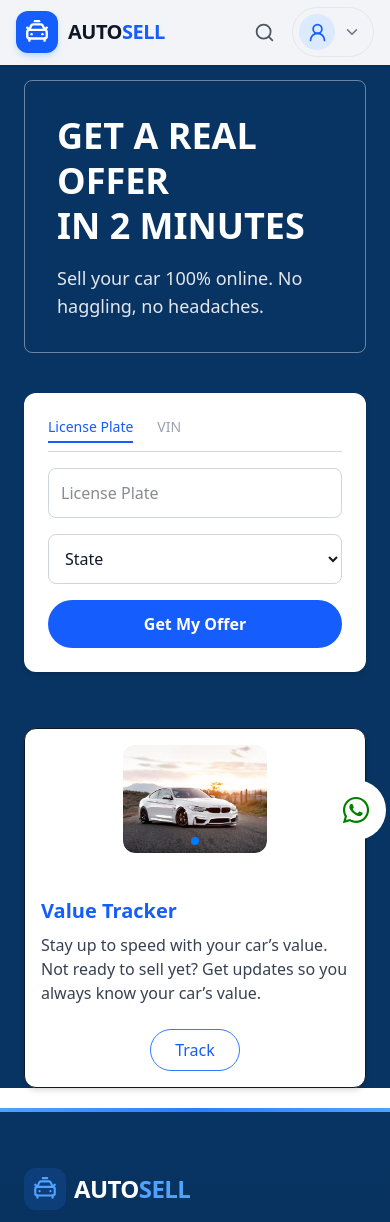
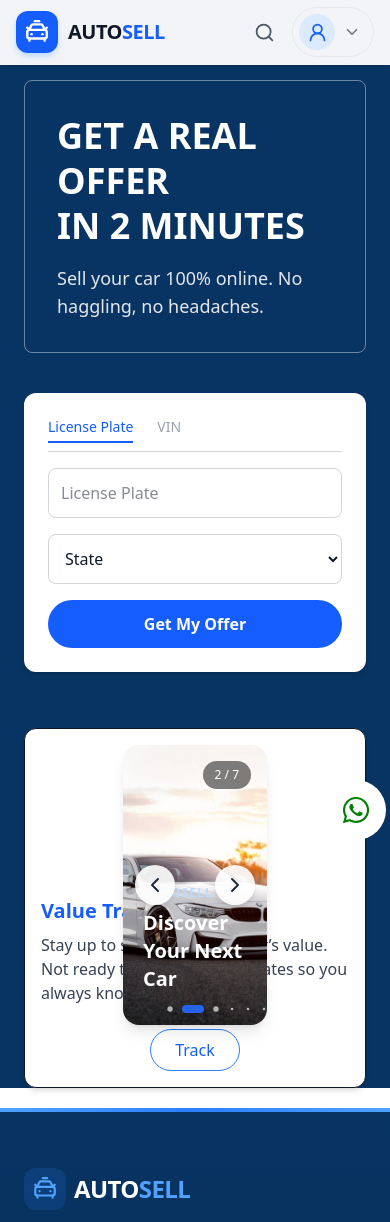
Before and after one commit to heur402/AUTOSELL, a React (Vite) app in the folder Frontend/: page / in a window 390 px wide. Shown: the top 1222 px of the page. Built offline with nearby package versions, Linux system fonts and the light colour scheme.

Commit message:
now swiping.jsx is scalable

```diff
--- a/Frontend/src/component/Swiping.jsx
+++ b/Frontend/src/component/Swiping.jsx
@@ -1,65 +1,190 @@
-import React from "react";
-import { photo } from "../assets/assets";
+
+import React, { useMemo, useRef, useState } from "react";
 import { Swiper, SwiperSlide } from "swiper/react";
+
+import {
+  Autoplay,
+  Pagination,
+  EffectFade,
+  A11y,
+} from "swiper/modules";
+
+import { ChevronLeft, ChevronRight } from "lucide-react";
+
 import "swiper/css";
 import "swiper/css/pagination";
-import { Autoplay, Pagination } from "swiper/modules";
+import "swiper/css/effect-fade";
+
+import { photo } from "../assets/assets";
 
 const Swiping = () => {
-  // Normalize: accept array, object, or single string
-  const images = React.useMemo(() => {
-    if (Array.isArray(photo)) return photo;
-    if (typeof photo === "string") return [photo];
-    if (photo && typeof photo === "object") return Object.values(photo);
+  const swiperRef = useRef(null);
+  const [activeIndex, setActiveIndex] = useState(0);
+
+  // Normalize images
+  const images = useMemo(() => {
+    if (Array.isArray(photo)) {
+      return photo.filter(Boolean);
+    }
+
+    if (typeof photo === "string") {
+      return photo ? [photo] : [];
+    }
+
+    if (photo && typeof photo === "object") {
+      return Object.values(photo).filter(Boolean);
+    }
+
     return [];
   }, []);
 
+  const hasMultipleImages = images.length > 1;
+
+  // Empty state
   if (!images.length) {
     return (
-      <div className="w-full aspect-[16/9] rounded-xl bg-gray-100 flex items-center justify-center text-gray-400 text-sm">
-        No photos to display
+      <div className="w-full h-[280px] md:h-[400px] rounded-2xl bg-gray-100 flex flex-col items-center justify-center gap-3">
+        <div className="text-gray-400 text-4xl">🚗</div>
+
+        <p className="text-gray-500 text-sm">
+          No photos available
+        </p>
       </div>
     );
   }
 
   return (
-    <div className="w-full">
+    <div className="w-full relative group">
+
+      {/* SWIPER */}
       <Swiper
-        modules={[Pagination, Autoplay]}
-        autoplay={{ delay: 3000, disableOnInteraction: false }}
-        pagination={{ clickable: true, dynamicBullets: true }}
-        loop={images.length > 3}
-        grabCursor
-        spaceBetween={16}
-        breakpoints={{
-          0:    { slidesPerView: 1, spaceBetween: 12 },
-          640:  { slidesPerView: 2, spaceBetween: 16 },
-          1024: { slidesPerView: 3, spaceBetween: 20 },
-          1280: { slidesPerView: 4, spaceBetween: 20 },
+        modules={[Autoplay, Pagination, EffectFade, A11y]}
+        onSwiper={(swiper) => {
+          swiperRef.current = swiper;
         }}
-        className="w-full rounded-xl pb-10"
+        onSlideChange={(swiper) => {
+          setActiveIndex(swiper.realIndex);
+        }}
+        effect="fade"
+        fadeEffect={{ crossFade: true }}
+        slidesPerView={1}
+        spaceBetween={0}
+        loop={hasMultipleImages}
+        grabCursor={hasMultipleImages}
+        autoplay={
+          hasMultipleImages
+            ? {
+                delay: 4000,
+                disableOnInteraction: false,
+                pauseOnMouseEnter: true,
+              }
+            : false
+        }
+        pagination={
+          hasMultipleImages
+            ? {
+                clickable: true,
+                dynamicBullets: true,
+              }
+            : false
+        }
+        className="autosell-swiper w-full overflow-hidden rounded-2xl shadow-lg"
       >
+
         {images.map((src, index) => (
-          <SwiperSlide key={index} className="!h-auto">
-            {/* Fixed-ratio box — this is what guarantees the image has height */}
-            <div className="relative w-full aspect-[4/3] sm:aspect-[16/9] overflow-hidden rounded-xl bg-gray-200">
+          <SwiperSlide key={index}>
+
+            <div className="relative w-full h-[280px] sm:h-[350px] md:h-[400px] lg:h-[420px] overflow-hidden bg-gray-100">
+
+              {/* IMAGE */}
               <img
                 src={src}
-                alt={`Photo ${index + 1}`}
-                loading="lazy"
+                alt={`AUTOSELL vehicle showcase ${index + 1}`}
+                loading={index === 0 ? "eager" : "lazy"}
                 decoding="async"
+                draggable="false"
                 onError={(e) => {
-                  e.currentTarget.style.display = "none";
-                  e.currentTarget.parentElement?.classList.add(
-                    "flex","items-center","justify-center"
-                  );
+                  e.currentTarget.style.visibility = "hidden";
                 }}
-                className="absolute inset-0 w-full h-full object-cover"
+                className="w-full h-full object-cover"
               />
+
+              {/* IMAGE OVERLAY */}
+              <div className="absolute inset-0 bg-gradient-to-t from-black/40 via-transparent to-transparent pointer-events-none" />
+
+              {/* IMAGE LABEL */}
+              <div className="absolute bottom-8 left-5 md:left-8 text-white pointer-events-none">
+
+                <p className="text-xs md:text-sm uppercase tracking-widest font-semibold text-blue-200 mb-2">
+                  AUTOSELL
+                </p>
+
+                <h3 className="text-xl md:text-2xl font-bold">
+                  Discover Your Next Car
+                </h3>
+
+              </div>
+
             </div>
+
           </SwiperSlide>
         ))}
+
       </Swiper>
+
+      {/* NAVIGATION BUTTONS */}
+      {hasMultipleImages && (
+        <>
+          <button
+            type="button"
+            aria-label="Previous image"
+            onClick={() => swiperRef.current?.slidePrev()}
+            className="absolute left-3 top-1/2 -translate-y-1/2 z-10 w-10 h-10 md:w-12 md:h-12 rounded-full bg-white/90 text-gray-800 flex items-center justify-center shadow-md hover:bg-blue-600 hover:text-white transition-all duration-300 opacity-100 md:opacity-0 md:group-hover:opacity-100"
+          >
+            <ChevronLeft size={24} />
+          </button>
+
+          <button
+            type="button"
+            aria-label="Next image"
+            onClick={() => swiperRef.current?.slideNext()}
+            className="absolute right-3 top-1/2 -translate-y-1/2 z-10 w-10 h-10 md:w-12 md:h-12 rounded-full bg-white/90 text-gray-800 flex items-center justify-center shadow-md hover:bg-blue-600 hover:text-white transition-all duration-300 opacity-100 md:opacity-0 md:group-hover:opacity-100"
+          >
+            <ChevronRight size={24} />
+          </button>
+        </>
+      )}
+
+      {/* IMAGE COUNTER */}
+      {hasMultipleImages && (
+        <div className="absolute top-4 right-4 z-10 bg-black/50 backdrop-blur-sm text-white text-xs font-medium px-3 py-1.5 rounded-full">
+          {activeIndex + 1} / {images.length}
+        </div>
+      )}
+
+      {/* PAGINATION STYLING */}
+      <style>
+        {`
+          .autosell-swiper .swiper-pagination {
+            bottom: 12px !important;
+          }
+
+          .autosell-swiper .swiper-pagination-bullet {
+            background: white;
+            opacity: 0.65;
+            width: 8px;
+            height: 8px;
+          }
+
+          .autosell-swiper .swiper-pagination-bullet-active {
+            background: #2563eb;
+            opacity: 1;
+            width: 22px;
+            border-radius: 10px;
+          }
+        `}
+      </style>
+
     </div>
   );
 };
```
